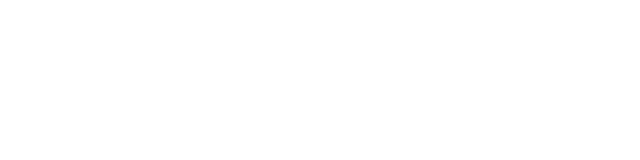
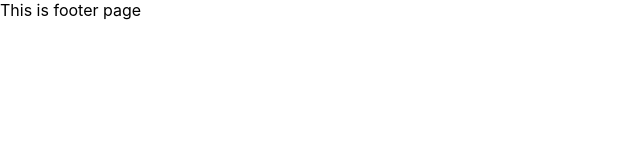
Before and after one commit to aftabdeveloper/react-front, a React (Create React App) app: page / in a window 1280 px wide. Shown: the top 160 px of the page, without its empty margins (0-640 px from the left). Built offline with nearby package versions, Linux system fonts and the light colour scheme.

Commit message:
footer component created

```diff
--- a/src/App.js
+++ b/src/App.js
@@ -1,7 +1,8 @@
+import Footer from "./components/footer"
 export default function App(){
   return (
     <div>
-
+      <Footer />
     </div>
   )
 }
--- /dev/null
+++ b/src/components/footer/index.jsx
@@ -0,0 +1,9 @@
+export default function Footer(){
+    return (
+        <div>
+            <footer>
+                This is footer page
+            </footer>
+        </div>
+    )
+}
```
